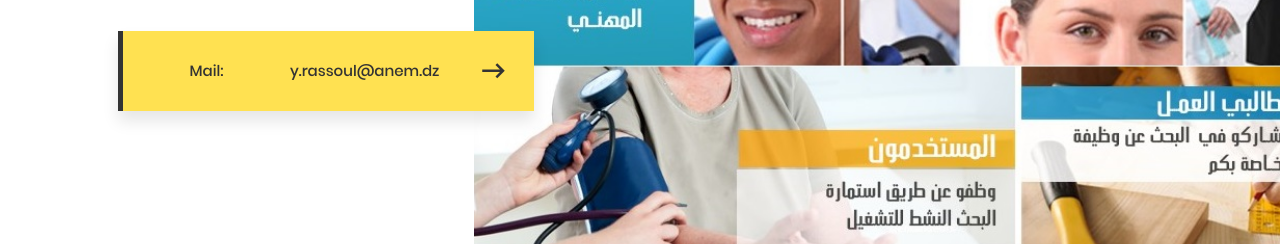
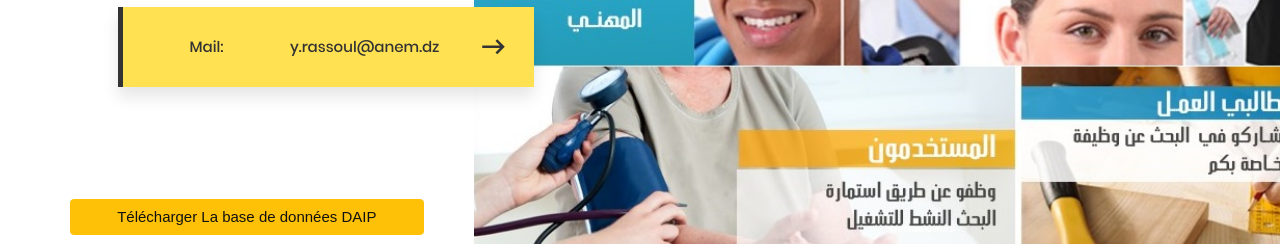
Before and after one commit to malekbenz/AwemComming, a plain HTML site: page index.html in a window 1280 px wide. Shown: the part 455-699 px from the top of the page. Drawn offline with Linux system fonts and the light colour scheme; a web font is replaced by a local one.

Commit message:
Download db link

```diff
--- a/index.html
+++ b/index.html
@@ -60,6 +60,9 @@
 				</form>
 
 			</div>
+			<a href="/db/gea.fdb" class="btn btn-warning">
+				Télécharger La base de données DAIP
+			</a>
 
 			<div class="flex-w flex-m">
 				<span class="m2-txt2 p-r-40">
```
